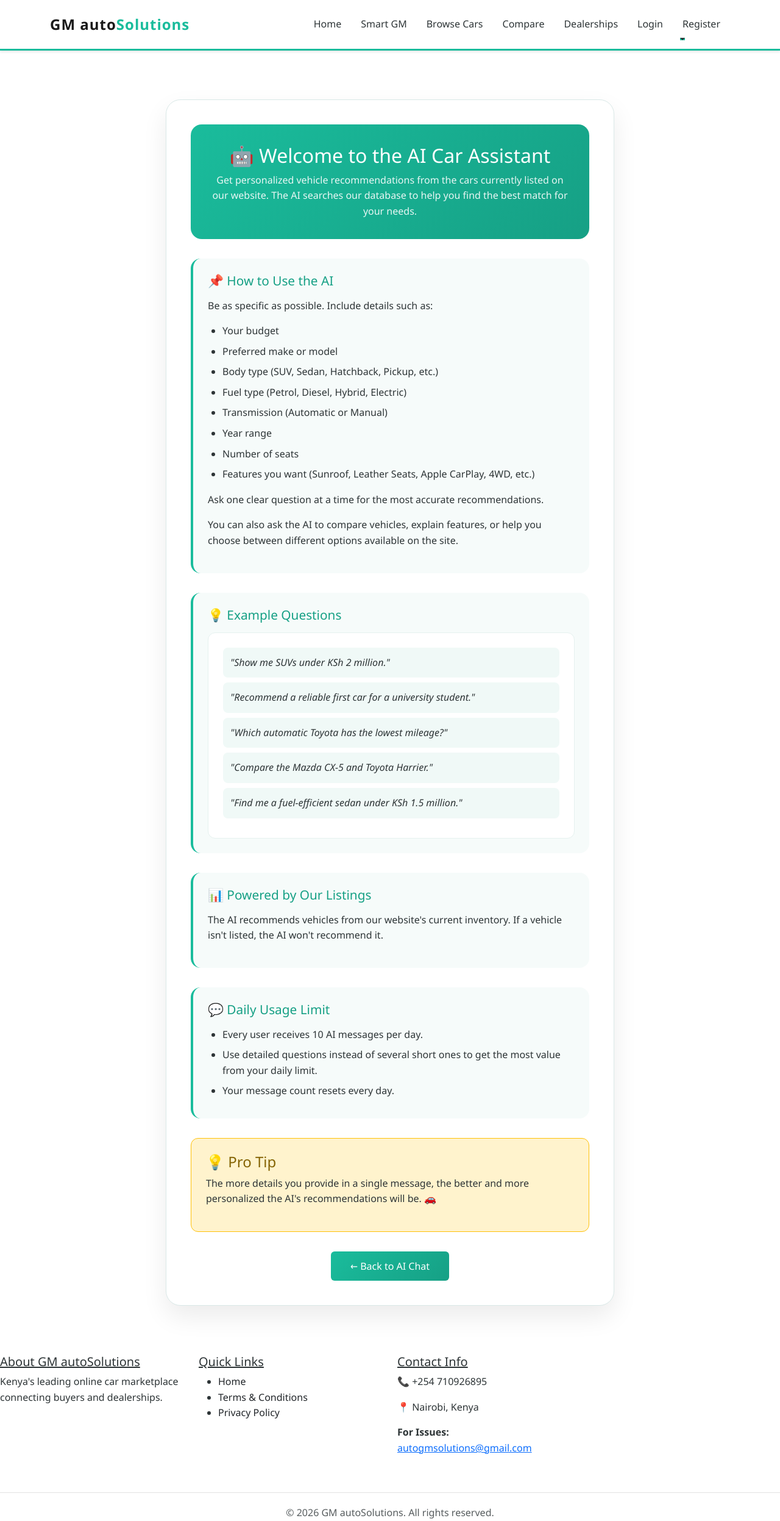
After one commit to chv48v89rw-ui/GM-autoSolutions, a Django app: page /ai-instructions/ in a window 1280 px wide. The commit adds this page. Shown: the whole page at 61% size. Run offline with Django 5.2, Linux system fonts and the light colour scheme; data comes from the database, SQL or seed files in the repository; both versions use the stored data as it was after the commit; some libraries are stand-ins or nearby versions.

Commit message:
AI database

```diff
--- /dev/null
+++ b/myapp/Templates/ai_instructions.html
@@ -0,0 +1,188 @@
+{% extends 'base.html' %}
+
+{% block title %}How to Use Smart GM - GM autoSolutions{% endblock %}
+
+{% block extra_css %}
+<style>
+    .instructions-container {
+        max-width: 800px;
+        margin: 3rem auto;
+        padding: 2rem;
+    }
+
+    .instructions-card {
+        background: white;
+        border-radius: 24px;
+        box-shadow: 0 18px 40px rgba(0,0,0,0.08);
+        padding: 2.5rem;
+        border: 1px solid #d9e8e7;
+    }
+
+    .instructions-header {
+        background: linear-gradient(135deg, #1abc9c, #16a085);
+        color: white;
+        padding: 2rem;
+        border-radius: 18px;
+        margin-bottom: 2rem;
+        text-align: center;
+    }
+
+    .instructions-header h1 {
+        margin: 0;
+        font-size: 2rem;
+    }
+
+    .instructions-header p {
+        margin: 0.5rem 0 0 0;
+        opacity: 0.9;
+    }
+
+    .section {
+        margin-bottom: 2rem;
+        padding: 1.5rem;
+        background: #f6fbfa;
+        border-radius: 16px;
+        border-left: 4px solid #1abc9c;
+    }
+
+    .section h3 {
+        color: #16a085;
+        margin-bottom: 1rem;
+        font-size: 1.3rem;
+    }
+
+    .section ul {
+        margin: 0;
+        padding-left: 1.5rem;
+    }
+
+    .section li {
+        margin-bottom: 0.5rem;
+        line-height: 1.6;
+    }
+
+    .example-box {
+        background: white;
+        padding: 1.5rem;
+        border-radius: 12px;
+        margin-top: 1rem;
+        border: 1px solid #e5f1ef;
+    }
+
+    .example-item {
+        padding: 0.75rem;
+        margin-bottom: 0.5rem;
+        background: #f0f9f7;
+        border-radius: 8px;
+        font-style: italic;
+    }
+
+    .tip-box {
+        background: #fff3cd;
+        border: 1px solid #ffc107;
+        border-radius: 12px;
+        padding: 1.5rem;
+        margin-top: 2rem;
+    }
+
+    .tip-box h4 {
+        color: #856404;
+        margin-bottom: 0.5rem;
+    }
+
+    .back-button {
+        display: inline-block;
+        margin-bottom: 1rem;
+        color: #1abc9c;
+        text-decoration: none;
+        font-weight: 500;
+    }
+
+    .back-button:hover {
+        color: #16a085;
+        text-decoration: underline;
+    }
+
+    @media (max-width: 767.98px) {
+        .instructions-container {
+            margin: 1rem auto;
+            padding: 1rem;
+        }
+
+        .instructions-card {
+            padding: 1.5rem;
+        }
+
+        .instructions-header {
+            padding: 1.5rem;
+        }
+
+        .instructions-header h1 {
+            font-size: 1.5rem;
+        }
+    }
+</style>
+{% endblock %}
+
+{% block content %}
+<div class="container instructions-container">
+
+    <div class="instructions-card">
+        <div class="instructions-header">
+            <h1>🤖 Welcome to the AI Car Assistant</h1>
+            <p>Get personalized vehicle recommendations from the cars currently listed on our website. The AI searches our database to help you find the best match for your needs.</p>
+        </div>
+
+        <div class="section">
+            <h3>📌 How to Use the AI</h3>
+            <p>Be as specific as possible. Include details such as:</p>
+            <ul>
+                <li>Your budget</li>
+                <li>Preferred make or model</li>
+                <li>Body type (SUV, Sedan, Hatchback, Pickup, etc.)</li>
+                <li>Fuel type (Petrol, Diesel, Hybrid, Electric)</li>
+                <li>Transmission (Automatic or Manual)</li>
+                <li>Year range</li>
+                <li>Number of seats</li>
+                <li>Features you want (Sunroof, Leather Seats, Apple CarPlay, 4WD, etc.)</li>
+            </ul>
+            <p style="margin-top: 1rem;">Ask one clear question at a time for the most accurate recommendations.</p>
+            <p>You can also ask the AI to compare vehicles, explain features, or help you choose between different options available on the site.</p>
+        </div>
+
+        <div class="section">
+            <h3>💡 Example Questions</h3>
+            <div class="example-box">
+                <div class="example-item">"Show me SUVs under KSh 2 million."</div>
+                <div class="example-item">"Recommend a reliable first car for a university student."</div>
+                <div class="example-item">"Which automatic Toyota has the lowest mileage?"</div>
+                <div class="example-item">"Compare the Mazda CX-5 and Toyota Harrier."</div>
+                <div class="example-item">"Find me a fuel-efficient sedan under KSh 1.5 million."</div>
+            </div>
+        </div>
+
+        <div class="section">
+            <h3>📊 Powered by Our Listings</h3>
+            <p>The AI recommends vehicles from our website's current inventory. If a vehicle isn't listed, the AI won't recommend it.</p>
+        </div>
+
+        <div class="section">
+            <h3>💬 Daily Usage Limit</h3>
+            <ul>
+                <li>Every user receives 10 AI messages per day.</li>
+                <li>Use detailed questions instead of several short ones to get the most value from your daily limit.</li>
+                <li>Your message count resets every day.</li>
+            </ul>
+        </div>
+
+        <div class="tip-box">
+            <h4>💡 Pro Tip</h4>
+            <p>The more details you provide in a single message, the better and more personalized the AI's recommendations will be. 🚗</p>
+        </div>
+
+        <div style="text-align: center; margin-top: 2rem;">
+            <a href="{% url 'aichat' %}" class="btn" style="background: linear-gradient(135deg, #1abc9c, #16a085); border: none; color: white; padding: 0.75rem 2rem; font-size: 1rem;">← Back to AI Chat</a>
+        </div>
+    </div>
+</div>
+{% endblock %}
--- a/myapp/Templates/base.html
+++ b/myapp/Templates/base.html
@@ -848,12 +848,12 @@
     <!-- Footer -->
     <div class="row">
     <div class="col-12 col-md-6 col-lg-3 mb-4">
-        <h5>About GM autoSolutions</h5>
+        <h5 class="text-decoration-underline">About GM autoSolutions</h5>
         <p>Kenya's leading online car marketplace connecting buyers and dealerships.</p>
     </div>
 
     <div class="col-12 col-md-6 col-lg-3 mb-4 quick-links">
-            <h5>Quick Links</h5>
+            <h5 class="text-decoration-underline">Quick Links</h5>
             <ul>
                 <li><a href="/">Home</a></li>
                 <li><a href="/terms/">Terms & Conditions</a></li>
@@ -869,9 +869,9 @@
     </div>
 
     {% if user.profile and user.profile.user_type == 'dealership' %}
-    <div class="col-12 col-md-6 col-lg-3 mb-4">
-        <h5>For Dealerships</h5>
-        <ul class="list-unstyled">
+    <div class="col-12 col-md-6 col-lg-3 mb-4 quick-links">
+        <h5 class="text-decoration-underline">For Dealerships</h5>
+        <ul>
             <li><a href="/dealership-register/">Register Your Business</a></li>
             <li><a href="/dashboard/dealership/">Manage Listings</a></li>
             <li><a href="/pricing/">Pricing Plans</a></li>
@@ -880,7 +880,7 @@
     {% endif %}
 
     <div class="col-12 col-md-6 col-lg-3 mb-4">
-        <h5>Contact Info</h5>
+        <h5 class="text-decoration-underline">Contact Info</h5>
         <p>📞 +254 710926895</p>
         <p>📍 Nairobi, Kenya</p>
         <p><strong>For Issues:</strong><br>
--- a/myapp/urls.py
+++ b/myapp/urls.py
@@ -88,5 +88,6 @@ urlpatterns = [
     path('api/ai-chat/', views.ai_chat),
     path('aichat/', views.chat_page, name='aichat'),
     path('chat/', views.chat_page, name='chat_page'),
+    path('ai-instructions/', views.ai_instructions, name='ai_instructions'),
 
 ]
--- a/myapp/views.py
+++ b/myapp/views.py
@@ -2059,7 +2059,7 @@ def ai_chat(request):
         history = request.session.get("chat_history", [])
 
         try:
-            reply = ask_chatgpt(message, history, max_output_tokens=max_output_tokens)
+            reply = ask_chatgpt(message, history, max_output_tokens=max_output_tokens, include_car_data=True)
         except Exception:
             return JsonResponse({"error": "AI service temporarily unavailable."}, status=503)
 
@@ -2105,3 +2105,8 @@ def chat_page(request):
     remaining = max(0, daily_limit - usage.messages_used)
 
     return render(request, "aichat.html", {"remaining": remaining, "daily_limit": daily_limit})
+
+
+def ai_instructions(request):
+    """AI instructions page"""
+    return render(request, "ai_instructions.html")
```
Also changed, not shown: myapp/Templates/aichat.html (+12 -2 lines), myapp/Templates/car_comparison.html (+48 -0 lines), myapp/services/car_search_service.py (added, +188 -0 lines), myapp/services/openai_service.py (+25 -6 lines), db.sqlite3, myapp/services/__init__.py (added).
